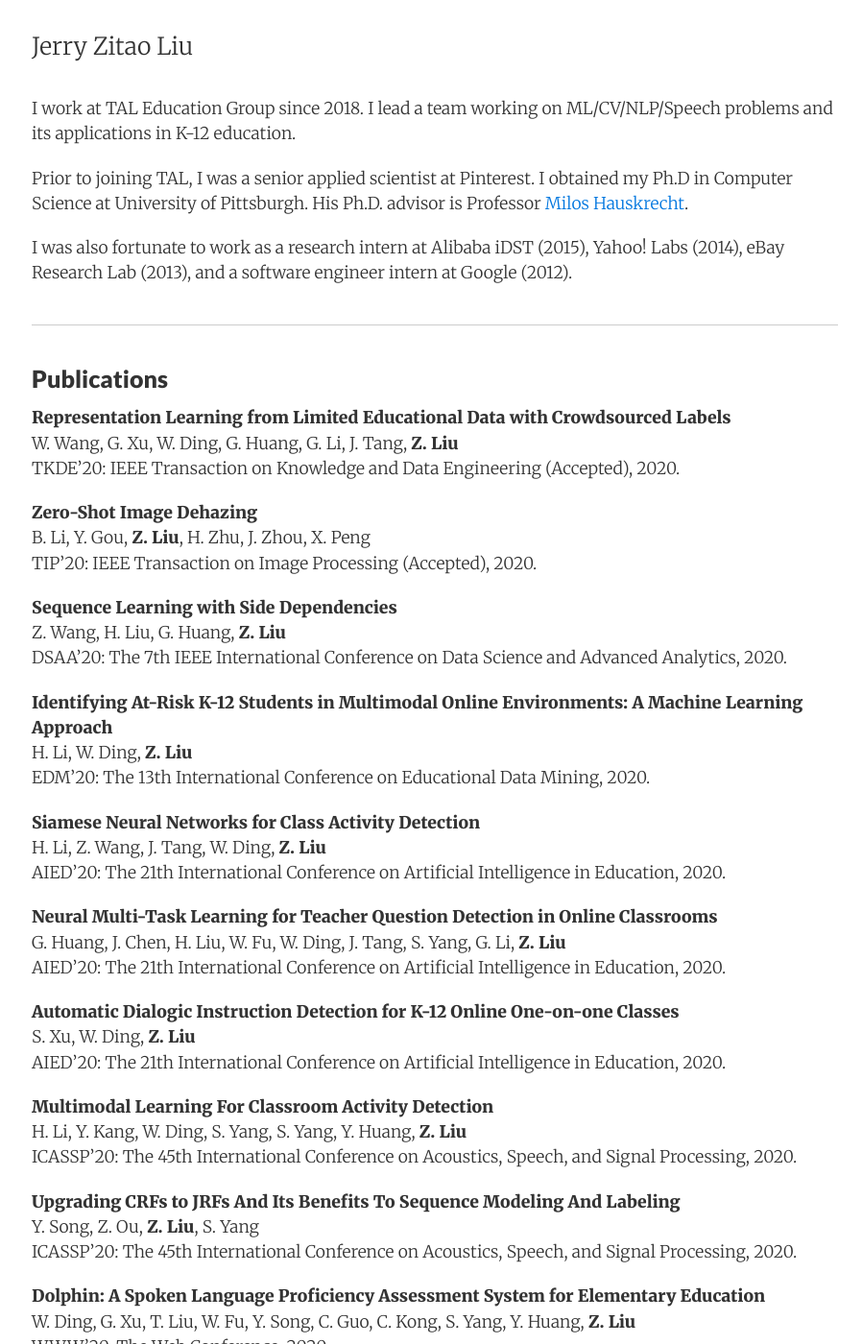
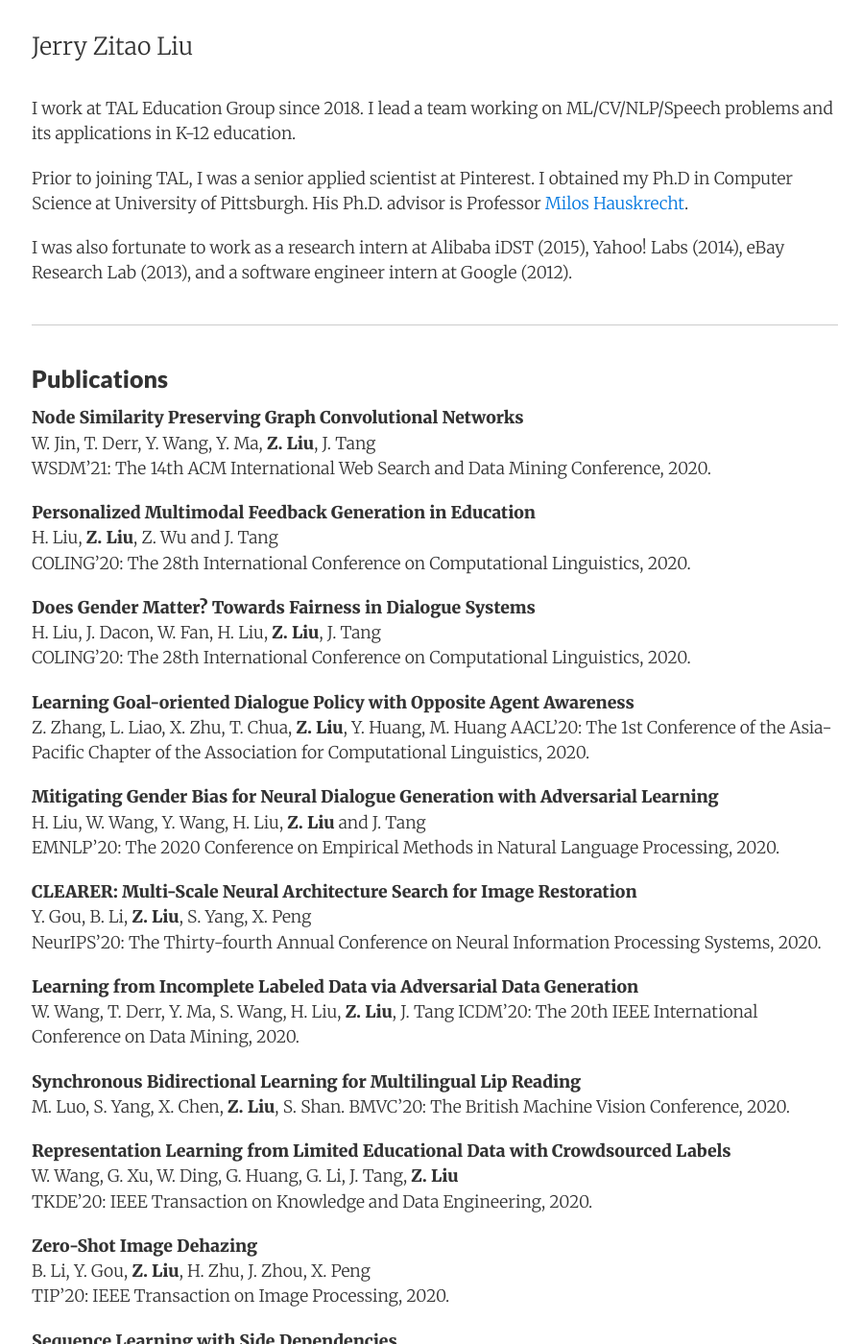
Before and after one commit to zitaoliu/zitaoliu.github.io, a Jekyll site: the page built from index.html, in a window 1280 px wide and 1400 px high. Shown: the whole window at 96% size, without its empty margins (187-1085 px from the left). Built offline with Jekyll 4.4.1, drawn with Linux system fonts in a browser that asks for light colours; nearby versions of some CDN libraries.

Commit message:
add 2020 accepted paper

```diff
--- a/_includes/index_content.md
+++ b/_includes/index_content.md
@@ -9,13 +9,45 @@ I was also fortunate to work as a research intern at Alibaba iDST (2015), Yahoo!
 
 ### Publications
 
+**Node Similarity Preserving Graph Convolutional Networks**
+W. Jin, T. Derr, Y. Wang, Y. Ma, **Z. Liu**, J. Tang
+WSDM'21: The 14th ACM International Web Search and Data Mining Conference, 2020.
+
+**Personalized Multimodal Feedback Generation in Education**
+H. Liu, **Z. Liu**, Z. Wu and J. Tang
+COLING'20: The 28th International Conference on Computational Linguistics, 2020.
+
+**Does Gender Matter? Towards Fairness in Dialogue Systems**
+H. Liu, J. Dacon, W. Fan, H. Liu, **Z. Liu**, J. Tang
+COLING'20: The 28th International Conference on Computational Linguistics, 2020.
+
+**Learning Goal-oriented Dialogue Policy with Opposite Agent Awareness**
+Z. Zhang, L. Liao, X. Zhu, T. Chua, **Z. Liu**, Y. Huang, M. Huang
+AACL'20: The 1st Conference of the Asia-Pacific Chapter of the Association for Computational Linguistics, 2020.
+
+**Mitigating Gender Bias for Neural Dialogue Generation with Adversarial Learning**
+H. Liu, W. Wang, Y. Wang, H. Liu, **Z. Liu** and J. Tang
+EMNLP'20: The 2020 Conference on Empirical Methods in Natural Language Processing, 2020.
+
+**CLEARER: Multi-Scale Neural Architecture Search for Image Restoration**
+Y. Gou, B. Li, **Z. Liu**, S. Yang, X. Peng
+NeurIPS'20: The Thirty-fourth Annual Conference on Neural Information Processing Systems, 2020.
+
+**Learning from Incomplete Labeled Data via Adversarial Data Generation**
+W. Wang, T. Derr, Y. Ma, S. Wang, H. Liu, **Z. Liu**, J. Tang
+ICDM'20: The 20th IEEE International Conference on Data Mining, 2020.
+
+**Synchronous Bidirectional Learning for Multilingual Lip Reading**
+M. Luo, S. Yang, X. Chen, **Z. Liu**, S. Shan.
+BMVC'20: The British Machine Vision Conference, 2020.
+
 **Representation Learning from Limited Educational Data with Crowdsourced Labels**
 W. Wang, G. Xu, W. Ding, G. Huang, G. Li, J. Tang, **Z. Liu**
-TKDE'20: IEEE Transaction on Knowledge and Data Engineering (Accepted), 2020.
+TKDE'20: IEEE Transaction on Knowledge and Data Engineering, 2020.
 
 **Zero-Shot Image Dehazing**
 B. Li, Y. Gou, **Z. Liu**, H. Zhu, J. Zhou, X. Peng
-TIP'20: IEEE Transaction on Image Processing (Accepted), 2020.
+TIP'20: IEEE Transaction on Image Processing, 2020.
 
 **Sequence Learning with Side Dependencies**
 Z. Wang, H. Liu, G. Huang, **Z. Liu**
```
